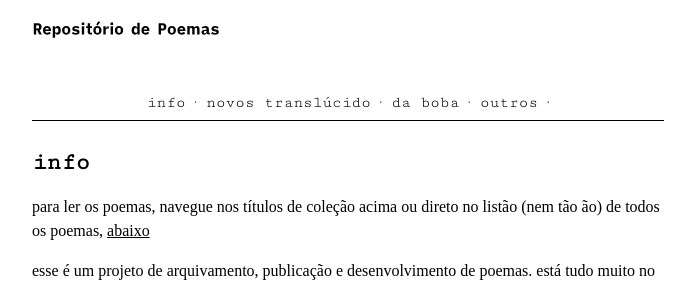
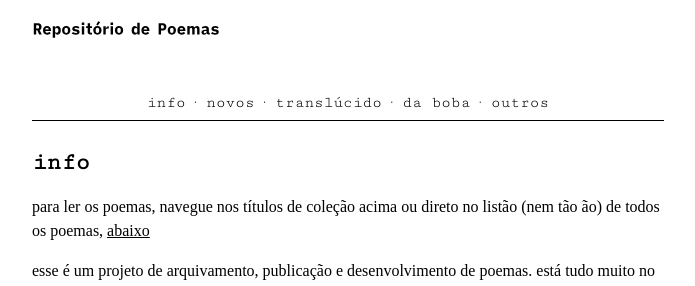
Before and after one commit to olivia-olivia/olivia-olivia.github.io, a Jekyll site: the page built from index.md, in a window 1280 px wide. Shown: the top 286 px of the page, without its empty margins (292-987 px from the left). Built offline with Jekyll 4.4.1, drawn with Linux system fonts in a browser that asks for light colours; some web fonts are replaced.

Commit message:
correção mini no menu

```diff
--- a/_includes/nav.html
+++ b/_includes/nav.html
@@ -1,8 +1,8 @@
 <div id="nav">
   <a style="font-family:'Cutive Mono'" href="{{site.url}}{{site.baseurl}}/">info</a> ·
-  <a style="font-family:'Cutive Mono'" href="{{site.url}}{{site.baseurl}}/categories/novos/">novos</a>
+  <a style="font-family:'Cutive Mono'" href="{{site.url}}{{site.baseurl}}/categories/novos/">novos</a> ·
   <a style="font-family:'Cutive Mono'" href="{{site.url}}{{site.baseurl}}/categories/translucido/">translúcido</a> ·
   <a style="font-family:'Cutive Mono'" href="{{site.url}}{{site.baseurl}}/categories/da-boba/">da boba</a> ·
-  <a style="font-family:'Cutive Mono'" href="{{site.url}}{{site.baseurl}}/categories/outros/">outros</a> ·
+  <a style="font-family:'Cutive Mono'" href="{{site.url}}{{site.baseurl}}/categories/outros/">outros</a>
 
 </div>
```
